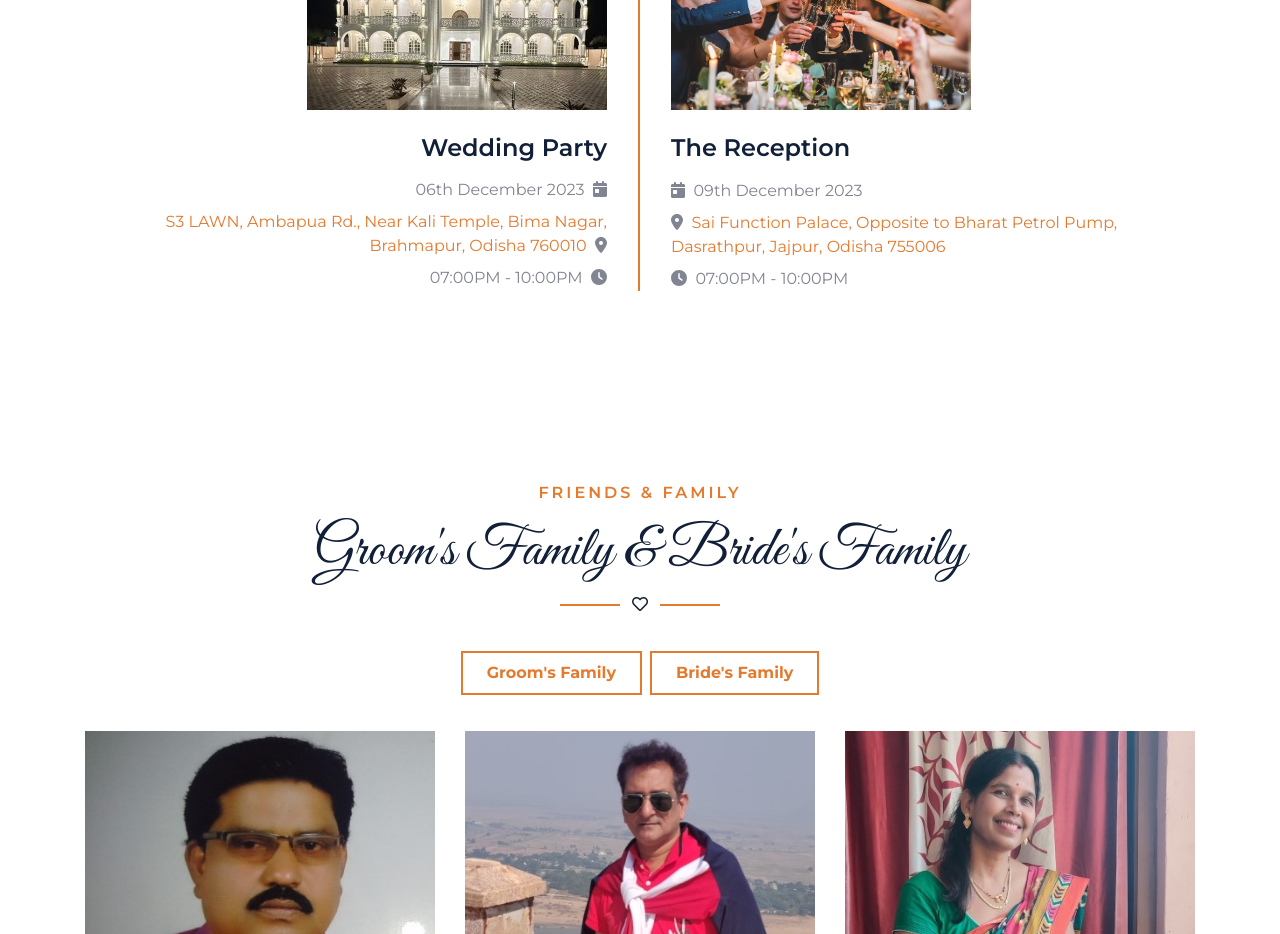
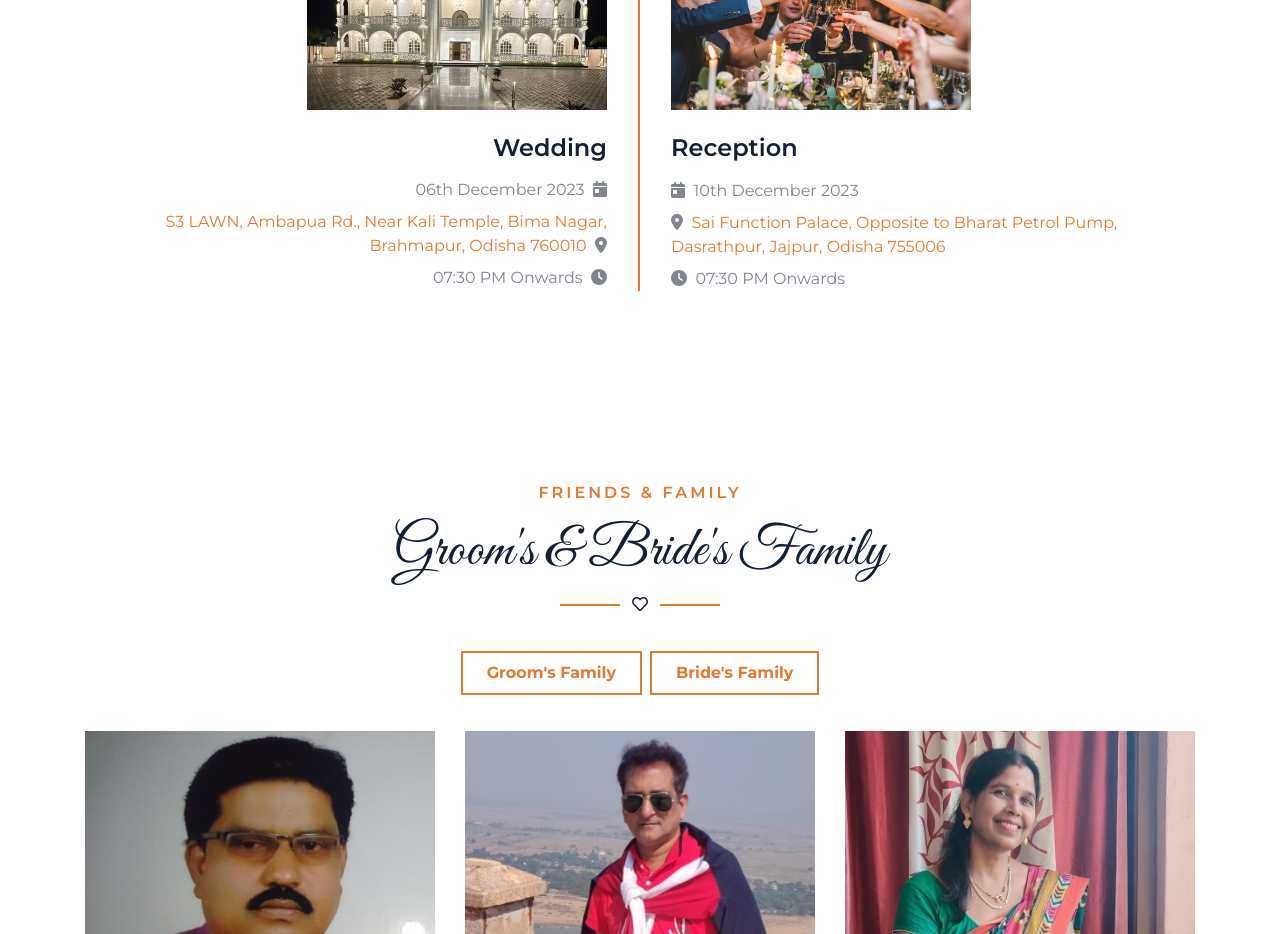
Before and after one commit to JayKisanDas/jay-anisha-marriage-invitation, a React (Create React App) app: page / in a window 1280 px wide. Shown: the part 5200-6134 px from the top of the page. Built offline with nearby package versions, Linux system fonts and the light colour scheme.

Commit message:
Modified few contents and images

```diff
--- a/src/components/Event.js
+++ b/src/components/Event.js
@@ -64,11 +64,11 @@ const Event = () => {
           </div>
         </div>
         <div className="row">
-          {/* WEDDING PARTY */}
+          {/* WEDDING */}
           <div className="col-md-6 border-right border-primary">
             <div className="text-center text-md-right mr-md-3 mb-4 mb-md-0">
               <img className="img-fluid mb-4" src={event1} alt="" />
-              <h4 className="mb-3">Wedding Party</h4>
+              <h4 className="mb-3">Wedding</h4>
               <p className="mb-2">
                 {!isWidthMoreThan768 && (
                   <FontAwesomeIcon icon={faCalendarDay} />
@@ -94,12 +94,12 @@ const Event = () => {
               </p>
               <p className="mb-0">
                 {!isWidthMoreThan768 && <FontAwesomeIcon icon={faClock} />}
-                &nbsp; 07:00PM - 10:00PM &nbsp;
+                &nbsp; 07:30 PM Onwards &nbsp;
                 {isWidthMoreThan768 && <FontAwesomeIcon icon={faClock} />}
               </p>
             </div>
           </div>
-          {/* THE RECEPTION */}
+          {/* RECEPTION */}
           <div className="col-md-6">
             <div className="text-center text-md-left ml-md-3">
               <img
@@ -108,10 +108,10 @@ const Event = () => {
                 src={event2}
                 alt=""
               />
-              <h4 className="mb-3">The Reception</h4>
+              <h4 className="mb-3">Reception</h4>
               <p className="mb-2">
                 <FontAwesomeIcon icon={faCalendarDay} />
-                &nbsp; 09th December 2023
+                &nbsp; 10th December 2023
               </p>
               <p className="mb-2">
                 <FontAwesomeIcon icon={faMapMarkerAlt} />
@@ -126,7 +126,7 @@ const Event = () => {
               </p>
               <p className="mb-0">
                 <FontAwesomeIcon icon={faClock} />
-                &nbsp; 07:00PM - 10:00PM
+                &nbsp; 07:30 PM Onwards
               </p>
             </div>
           </div>
--- a/src/components/FamilyList.js
+++ b/src/components/FamilyList.js
@@ -106,9 +106,7 @@ const FamilyList = () => {
           >
             Friends & Family
           </h6>
-          <h1 className="font-secondary display-4">
-            Groom's Family & Bride's Family
-          </h1>
+          <h1 className="font-secondary display-4">Groom's & Bride's Family</h1>
           <i className="far fa-heart text-dark"></i>
         </div>
         <div className="row">
@@ -147,7 +145,7 @@ const FamilyList = () => {
                     {list.twitterLink && (
                       <a
                         className="mx-2"
-                        href="https://twitter.com/JayDas97"
+                        href={list.twitterLink}
                         target="_blank"
                         rel="noreferrer"
                       >
@@ -157,7 +155,7 @@ const FamilyList = () => {
                     {list.facebookLink && (
                       <a
                         className="mx-2"
-                        href="https://twitter.com/JayDas97"
+                        href={list.facebookLink}
                         target="_blank"
                         rel="noreferrer"
                       >
@@ -167,7 +165,7 @@ const FamilyList = () => {
                     {list.linkedinLink && (
                       <a
                         className="mx-2"
-                        href="https://www.linkedin.com/in/jay-kisan-das/"
+                        href={list.linkedinLink}
                         target="_blank"
                         rel="noreferrer"
                       >
--- a/src/components/InvitationForm/Rsvp.js
+++ b/src/components/InvitationForm/Rsvp.js
@@ -61,6 +61,11 @@ const Rsvp = () => {
       id: 4,
       label: "Wedding (6th Dec. 2023 - Evening)",
       value: "wedding",
+    },
+    {
+      id: 5,
+      label: "Reception (10th Dec. 2023 - Evening)",
+      value: "reception",
     },
   ];
   const sideOptions = [
--- a/src/components/YoutubeModal.js
+++ b/src/components/YoutubeModal.js
@@ -59,7 +59,7 @@ const YoutubeModal = ({ isPlaying, pauseBackgroundMusic }) => {
               {/* 16:9 aspect ratio */}
               <div className="embed-responsive embed-responsive-16by9">
                 <iframe
-                  src={`https://www.youtube.com/embed/H1Kvsngq85o`}
+                  src={`https://www.youtube.com/embed/ZJVDDVYvhaE`}
                   title="YouTube video player"
                   allow="autoplay; picture-in-picture"
                   allowFullScreen
```
Also changed, not shown: src/assets/images/about-1.jpg, src/assets/images/about-2.jpg.
